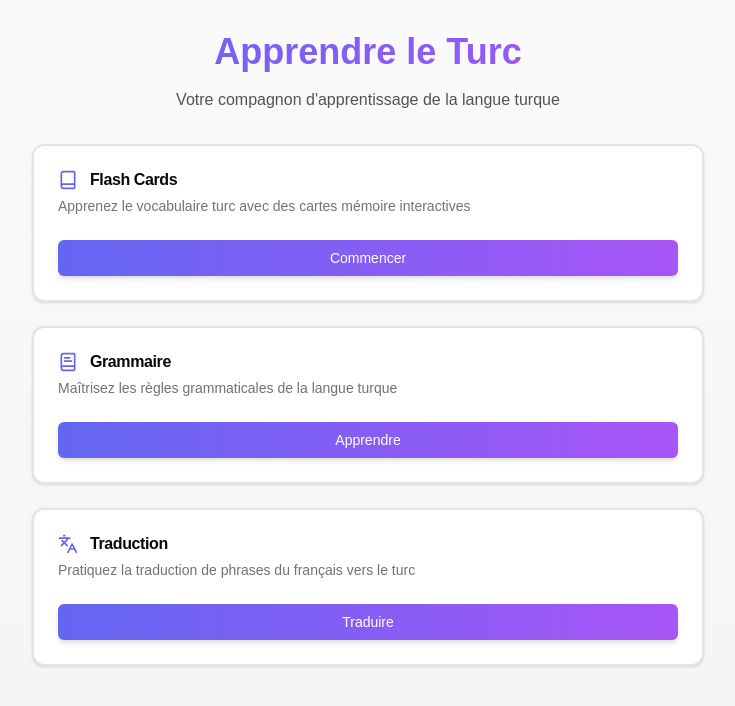
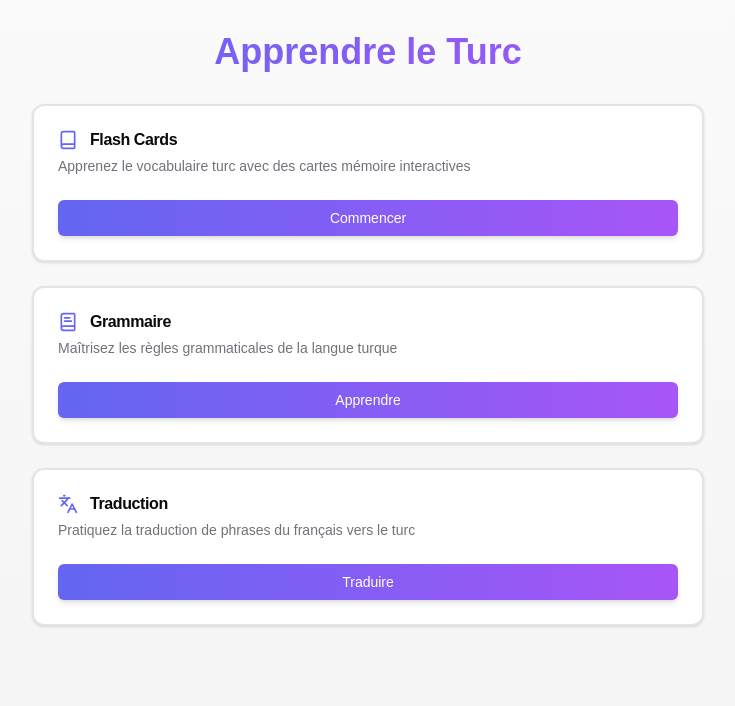
Before and after one commit to sabanyilmaz1/turkish-learning-app, a Next.js app: page / in a window 1280 px wide. Shown: the top 706 px of the page, without its empty margins (272-1007 px from the left). Built offline with nearby package versions, Linux system fonts and the light colour scheme.

Commit message:
Remove unnecessary paragraphs

```diff
--- a/app/grammaire/page.tsx
+++ b/app/grammaire/page.tsx
@@ -34,9 +34,6 @@ export default function GrammarPage() {
           <h1 className="text-4xl font-bold bg-gradient-to-r from-indigo-500 to-purple-500 text-transparent bg-clip-text">
             Grammaire Turque
           </h1>
-          <p className="text-zinc-600 dark:text-zinc-400">
-            Apprenez les règles essentielles de la grammaire turque
-          </p>
         </div>
 
         <div className="grid gap-6">
--- a/app/page.tsx
+++ b/app/page.tsx
@@ -17,9 +17,6 @@ export default function Home() {
           <h1 className="text-4xl font-bold bg-gradient-to-r from-indigo-500 to-purple-500 text-transparent bg-clip-text">
             Apprendre le Turc
           </h1>
-          <p className="text-zinc-600 dark:text-zinc-400">
-            Votre compagnon d&apos;apprentissage de la langue turque
-          </p>
         </div>
 
         <div className="grid gap-6">
--- a/app/traduction/page.tsx
+++ b/app/traduction/page.tsx
@@ -43,9 +43,6 @@ export default function TranslationPage() {
           <h1 className="text-4xl font-bold bg-gradient-to-r from-indigo-500 to-purple-500 text-transparent bg-clip-text">
             Exercices de Traduction
           </h1>
-          <p className="text-zinc-600 dark:text-zinc-400">
-            Pratiquez la traduction avec des phrases courantes
-          </p>
         </div>
 
         <div className="flex items-center justify-between mb-6">
```
